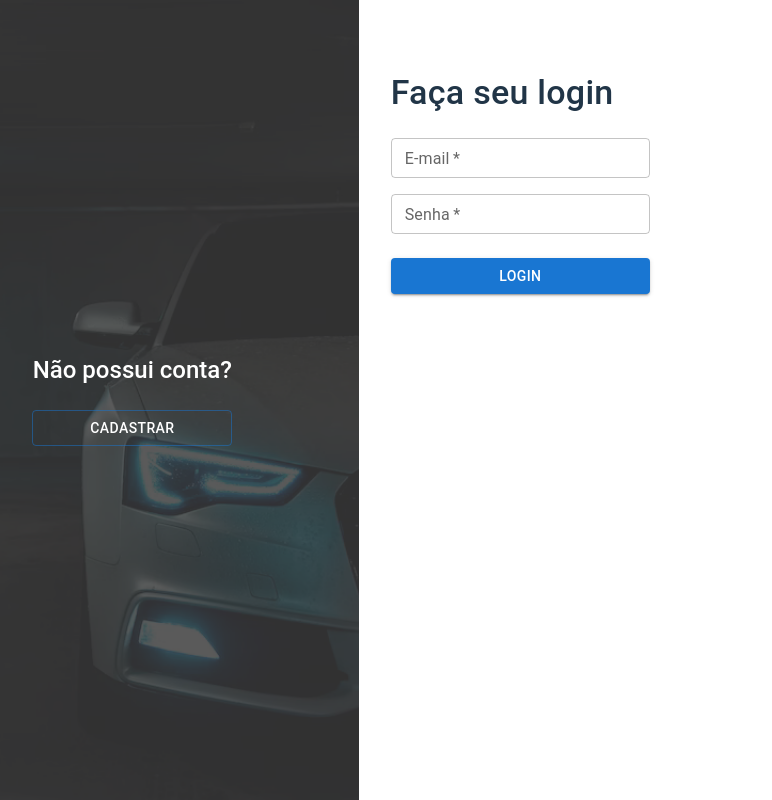
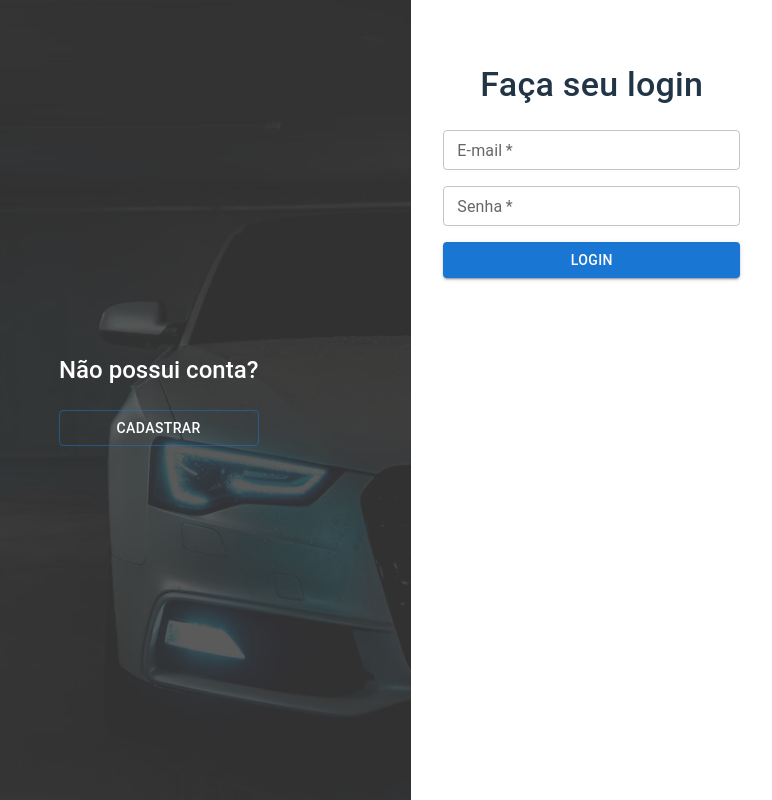
Before and after one commit to henriquegrissi/LDS---Lab-2, a React (Vite) app in the folder implementacao/lab2_gestao_automoveis/view/: page /login in a window 1280 px wide. Shown: the whole page, without its empty margins (94-866 px from the left). Built offline with nearby package versions, Linux system fonts and the light colour scheme.

Commit message:
att cadastro veiculo e tela login

```diff
--- a/implementacao/lab2_gestao_automoveis/view/src/components/cadastrarVeiculo/index.jsx
+++ b/implementacao/lab2_gestao_automoveis/view/src/components/cadastrarVeiculo/index.jsx
@@ -1,16 +1,31 @@
+import { Typography } from "@mui/material"
 import { Box } from "@mui/system"
-import { Typography, Button, Grid, TextField, Select, MenuItem } from '@mui/material';
+import {Button} from '@mui/material';
+import { Grid, TextField} from "@mui/material";
+import fotoDeFundo from '../../assets/foto3.jpg'
 import { useState } from 'react'
-
+import { useApi } from '../../hook/userApi';
 
 export const CadastroVeiculo = () => {
 
   return (
-    <form>
+    <Grid container component="main" sx={{ height: '100vh'}}>
 
-        <Grid container justifyContent="center"  sx={{ marginTop: 5, display:'flex', flexDirection:'column', alignItems:'center'}} >
+        <Grid item xs={false} sm={4} md={7} sx={{
+            backgroundImage: `url(${fotoDeFundo})`,
+            backgroundSize: 'cover',
+            backgroundPosition: 'center',
+            display: { xs: 'none', sm: 'flex' },
+            flexDirection: 'column',
+            alignItems: 'center',
+            justifyContent: 'center',
+        }}>
+        </Grid>
+
+        <Grid item xs={12} sm={8} md={5}  elevation={6} square>
+            <Box sx={{  my: 8, mx: 4, display: 'flex', flexDirection: 'column', alignItems: 'center' }} >
                 <Typography variant="h4" fontWeight="fontWeightMedium" mb={3}>
-                🚘 Cadastrar um automóvel 🚘
+                    Cadastre um automóvel
                 </Typography>
 
                 <Grid container spacing={2} >
@@ -66,14 +81,15 @@ export const CadastroVeiculo = () => {
                         />
                     </Grid>
 
-                <Button type="submit" fullWidth variant="contained" sx={{ mt: 3, mb: 7 }}  >
-                    Cadastrar
+                    <Grid item xs={12}>
+                        <Button type="submit" fullWidth variant="contained" >
+                        Cadastrar veículo
                         </Button>
                     </Grid>
                 </Grid>
 
-    </form>
-
-
+            </Box>
+        </Grid>
+    </Grid>
   );
 }
--- a/implementacao/lab2_gestao_automoveis/view/src/components/login/index.jsx
+++ b/implementacao/lab2_gestao_automoveis/view/src/components/login/index.jsx
@@ -43,25 +43,16 @@ export const Login = () => {
                 <Button type="submit" size="medium"  variant="outlined" sx={{ width: '200px',  color: "white" }} >
                     cadastrar
                 </Button>
-
             </Grid>
 
             <Grid item xs={12} sm={8} md={5}  elevation={6} square>
-            <Box sx={{
-                my: 8,
-                mx: 4,
-                display: 'flex',
-                flexDirection: 'column',
-                alignItems: 'center',
-            }}>
+                <Box sx={{ my: 8, mx: 4, display: 'flex', flexDirection: 'column', alignItems: 'center'}}>
 
-            <Box component="form"  sx={{mt: 1}} >
                     <Typography variant="h4" fontWeight="fontWeightMedium" mb={3}>
                         Faça seu login
                     </Typography>
 
                     <Grid container spacing={2}>
-
                         <Grid item xs={12}>
                             <TextField
                             required
@@ -89,11 +80,13 @@ export const Login = () => {
                             onChange={(e) => setPassword(e.target.value)}
                             />
                         </Grid>
-                </Grid>
-                <Button type="submit" fullWidth variant="contained" sx={{ mt: 3, mb: 2 }}  onClick={handleClick}>
+
+                        <Grid item xs={12}>
+                            <Button item xs={12} type="submit" fullWidth variant="contained" onClick={handleClick}>
                                 Login
                             </Button>
-            </Box>
+                        </Grid>
+                    </Grid>
                 </Box>
             </Grid>
         </Grid>
```
Also changed, not shown: implementacao/lab2_gestao_automoveis/view/src/assets/foto3.jpg (added). Lines whose indentation alone changed are shown as unchanged.
